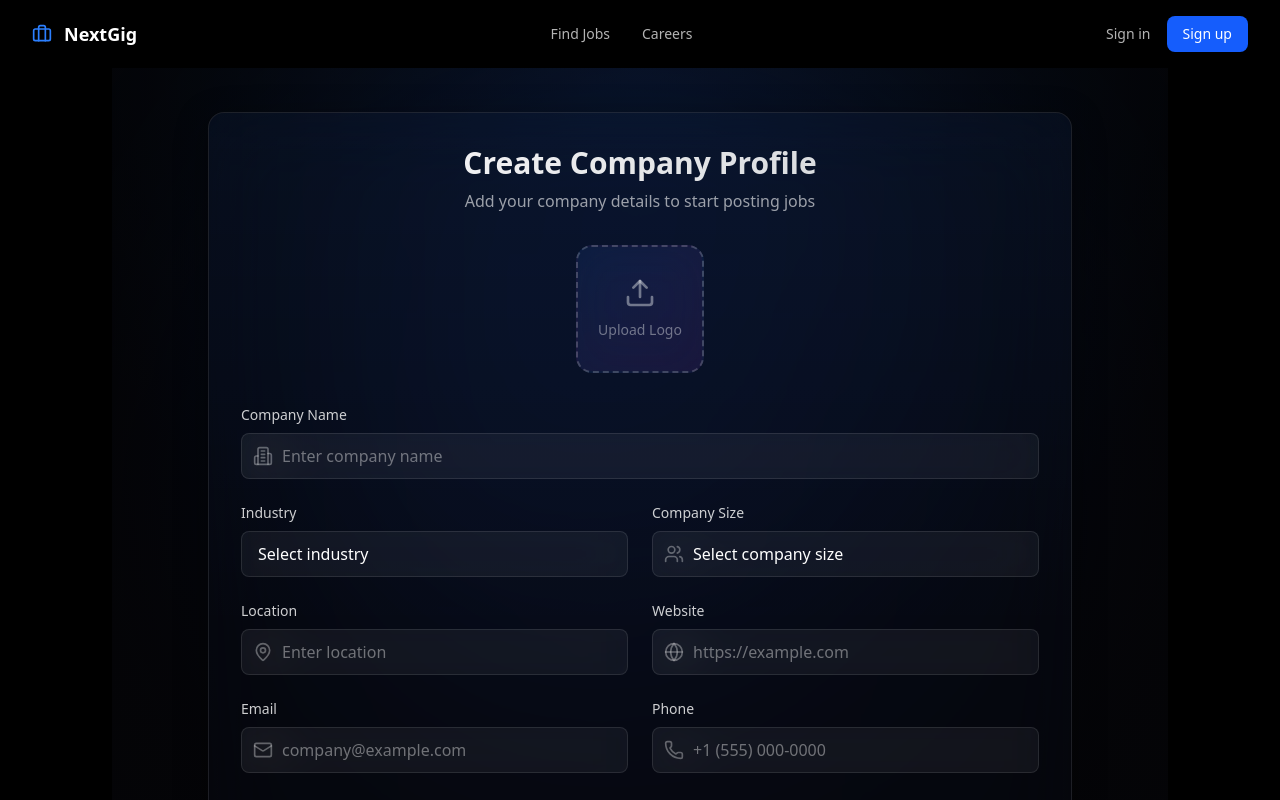
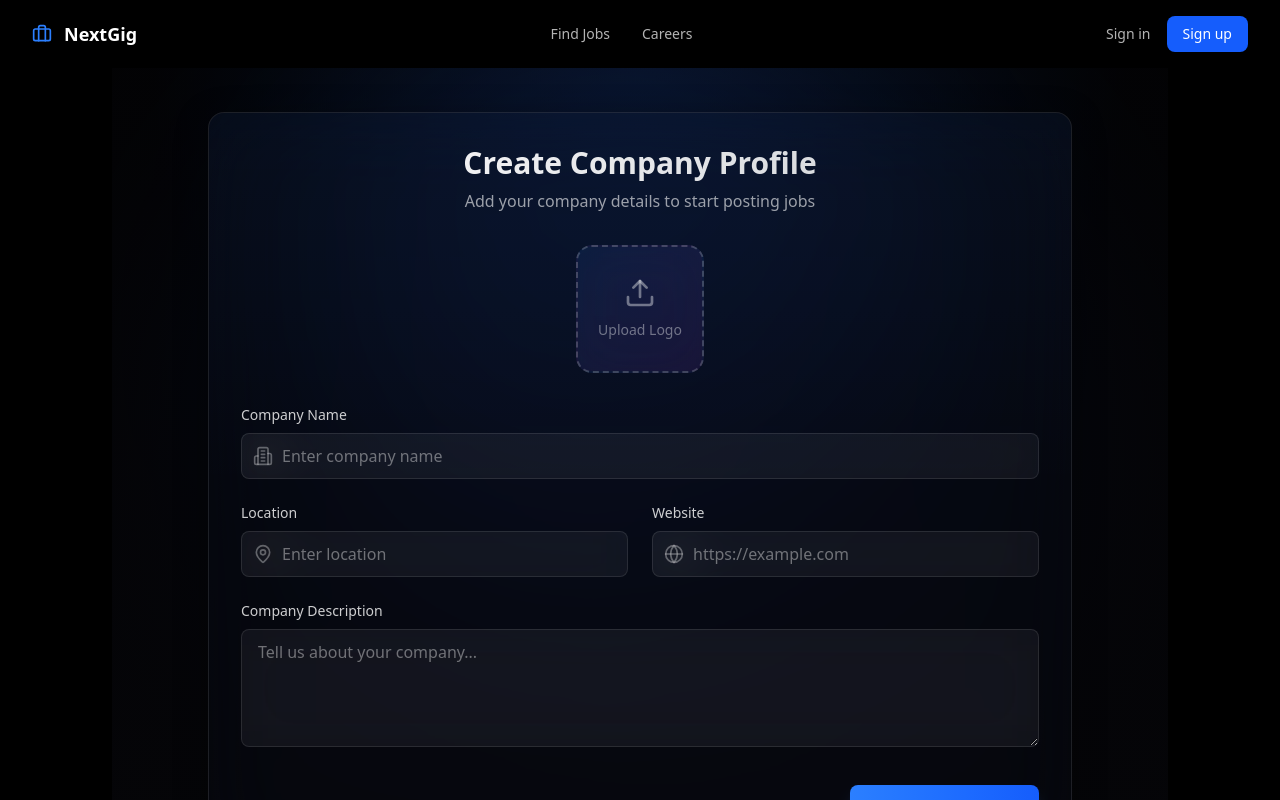
Before and after one commit to GauRav-sINGh123/NextGig, a React (Vite) app in the folder frontend/: page /admin/create-company in a window 1280 px wide. Shown: the top 800 px of the page. Built offline with nearby package versions, Linux system fonts and the light colour scheme.

Commit message:
Inputs Removed From Create Company

```diff
--- a/frontend/src/pages/CreateCompany.tsx
+++ b/frontend/src/pages/CreateCompany.tsx
@@ -1,27 +1,12 @@
 import React, { useState } from 'react';
 import { motion } from 'framer-motion';
-import {
-  Building2,
-  MapPin,
-  Globe,
-  Users,
-  Mail,
-  Phone,
-  Link as LinkIcon,
-  Upload,
-  Plus,
-} from 'lucide-react';
+import {Building2,MapPin,Globe,Upload,Plus} from 'lucide-react';
 
 export default function CreateCompany() {
   const [formData, setFormData] = useState({
     name: '',
-    industry: '',
     location: '',
     website: '',
-    size: '',
-    email: '',
-    phone: '',
-    linkedin: '',
     description: '',
     logo: null as File | null,
   });
@@ -42,27 +27,9 @@ export default function CreateCompany() {
     console.log(formData);
   };
 
-  const industries = [
-    'Technology',
-    'Healthcare',
-    'Finance',
-    'Education',
-    'Manufacturing',
-    'Retail',
-    'Media',
-    'Transportation',
-    'Construction',
-    'Other'
-  ];
 
-  const companySizes = [
-    '1-10 employees',
-    '11-50 employees',
-    '51-200 employees',
-    '201-500 employees',
-    '501-1000 employees',
-    '1000+ employees'
-  ];
+
+
 
   return (
     <div className="auth-gradient min-h-screen relative overflow-hidden">
@@ -145,46 +112,9 @@ export default function CreateCompany() {
                     </div>
                   </div>
 
-                  {/* Industry */}
-                  <div>
-                    <label className="block text-sm font-medium text-white/80 mb-2">
-                      Industry
-                    </label>
-                    <select
-                      value={formData.industry}
-                      onChange={(e) => setFormData(prev => ({ ...prev, industry: e.target.value }))}
-                      className="w-full bg-white/5 backdrop-blur-xl border border-white/10 rounded-lg px-4 py-2.5 text-white appearance-none focus:outline-none focus:border-blue-500/50 focus:ring-2 focus:ring-blue-500/20"
-                    >
-                      <option value="" disabled>Select industry</option>
-                      {industries.map(industry => (
-                        <option key={industry} value={industry} className="bg-[#0A0F1C]">
-                          {industry}
-                        </option>
-                      ))}
-                    </select>
-                  </div>
 
-                  {/* Company Size */}
-                  <div>
-                    <label className="block text-sm font-medium text-white/80 mb-2">
-                      Company Size
-                    </label>
-                    <div className="relative">
-                      <Users className="absolute left-3 top-1/2 -translate-y-1/2 w-5 h-5 text-white/40" />
-                      <select
-                        value={formData.size}
-                        onChange={(e) => setFormData(prev => ({ ...prev, size: e.target.value }))}
-                        className="w-full bg-white/5 backdrop-blur-xl border border-white/10 rounded-lg py-2.5 pl-10 pr-4 text-white appearance-none focus:outline-none focus:border-blue-500/50 focus:ring-2 focus:ring-blue-500/20"
-                      >
-                        <option value="" disabled>Select company size</option>
-                        {companySizes.map(size => (
-                          <option key={size} value={size} className="bg-[#0A0F1C]">
-                            {size}
-                          </option>
-                        ))}
-                      </select>
-                    </div>
-                  </div>
+
+
 
                   {/* Location */}
                   <div>
@@ -220,56 +150,11 @@ export default function CreateCompany() {
                     </div>
                   </div>
 
-                  {/* Email */}
-                  <div>
-                    <label className="block text-sm font-medium text-white/80 mb-2">
-                      Email
-                    </label>
-                    <div className="relative">
-                      <Mail className="absolute left-3 top-1/2 -translate-y-1/2 w-5 h-5 text-white/40" />
-                      <input
-                        type="email"
-                        value={formData.email}
-                        onChange={(e) => setFormData(prev => ({ ...prev, email: e.target.value }))}
-                        className="w-full bg-white/5 backdrop-blur-xl border border-white/10 rounded-lg py-2.5 pl-10 pr-4 text-white placeholder:text-white/40 focus:outline-none focus:border-blue-500/50 focus:ring-2 focus:ring-blue-500/20"
-                        placeholder="company@example.com"
-                      />
-                    </div>
-                  </div>
 
-                  {/* Phone */}
-                  <div>
-                    <label className="block text-sm font-medium text-white/80 mb-2">
-                      Phone
-                    </label>
-                    <div className="relative">
-                      <Phone className="absolute left-3 top-1/2 -translate-y-1/2 w-5 h-5 text-white/40" />
-                      <input
-                        type="tel"
-                        value={formData.phone}
-                        onChange={(e) => setFormData(prev => ({ ...prev, phone: e.target.value }))}
-                        className="w-full bg-white/5 backdrop-blur-xl border border-white/10 rounded-lg py-2.5 pl-10 pr-4 text-white placeholder:text-white/40 focus:outline-none focus:border-blue-500/50 focus:ring-2 focus:ring-blue-500/20"
-                        placeholder="+1 (555) 000-0000"
-                      />
-                    </div>
-                  </div>
 
-                  {/* LinkedIn */}
-                  <div>
-                    <label className="block text-sm font-medium text-white/80 mb-2">
-                      LinkedIn
-                    </label>
-                    <div className="relative">
-                      <LinkIcon className="absolute left-3 top-1/2 -translate-y-1/2 w-5 h-5 text-white/40" />
-                      <input
-                        type="url"
-                        value={formData.linkedin}
-                        onChange={(e) => setFormData(prev => ({ ...prev, linkedin: e.target.value }))}
-                        className="w-full bg-white/5 backdrop-blur-xl border border-white/10 rounded-lg py-2.5 pl-10 pr-4 text-white placeholder:text-white/40 focus:outline-none focus:border-blue-500/50 focus:ring-2 focus:ring-blue-500/20"
-                        placeholder="LinkedIn profile URL"
-                      />
-                    </div>
-                  </div>
+
+
+
 
                   {/* Description */}
                   <div className="col-span-2">
```
